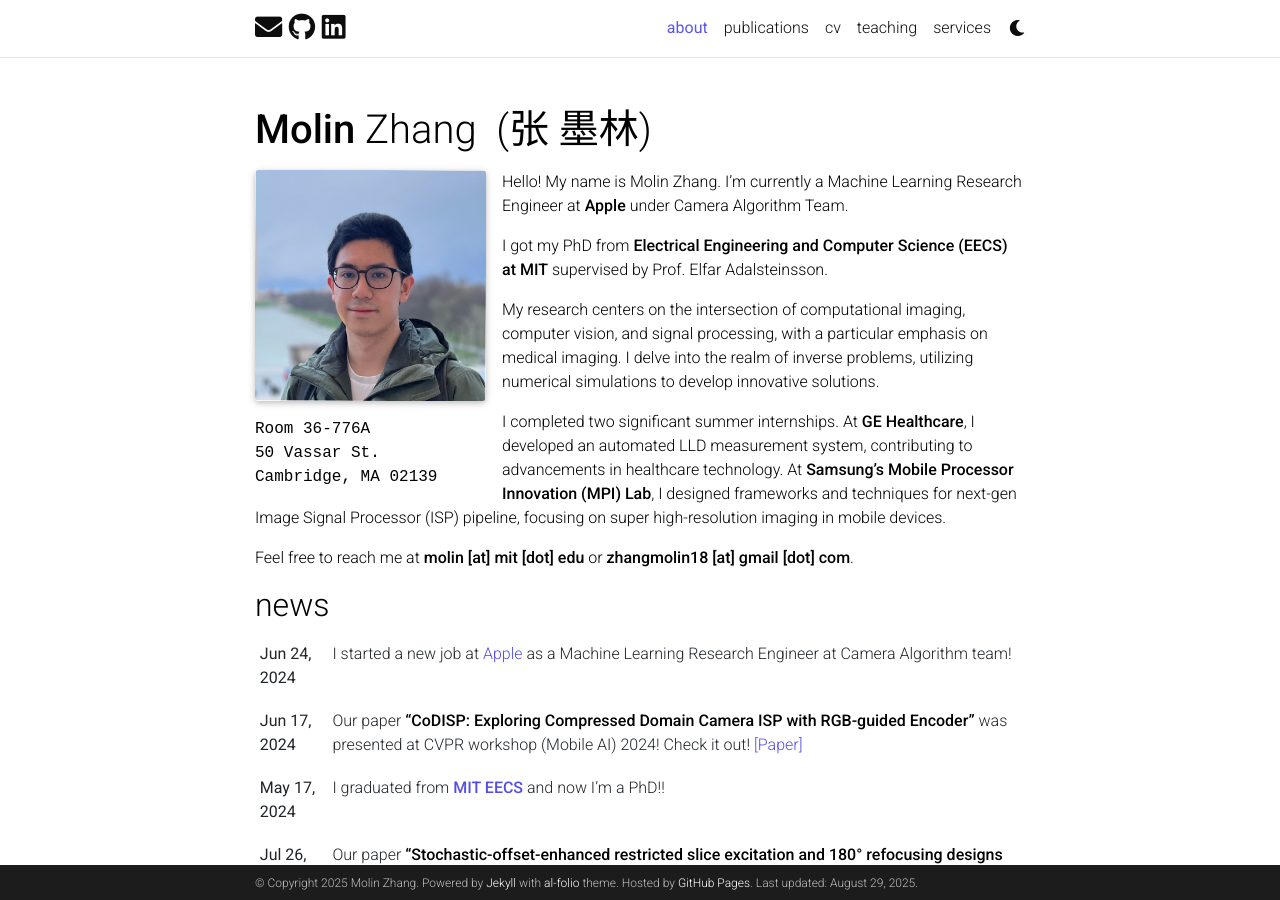
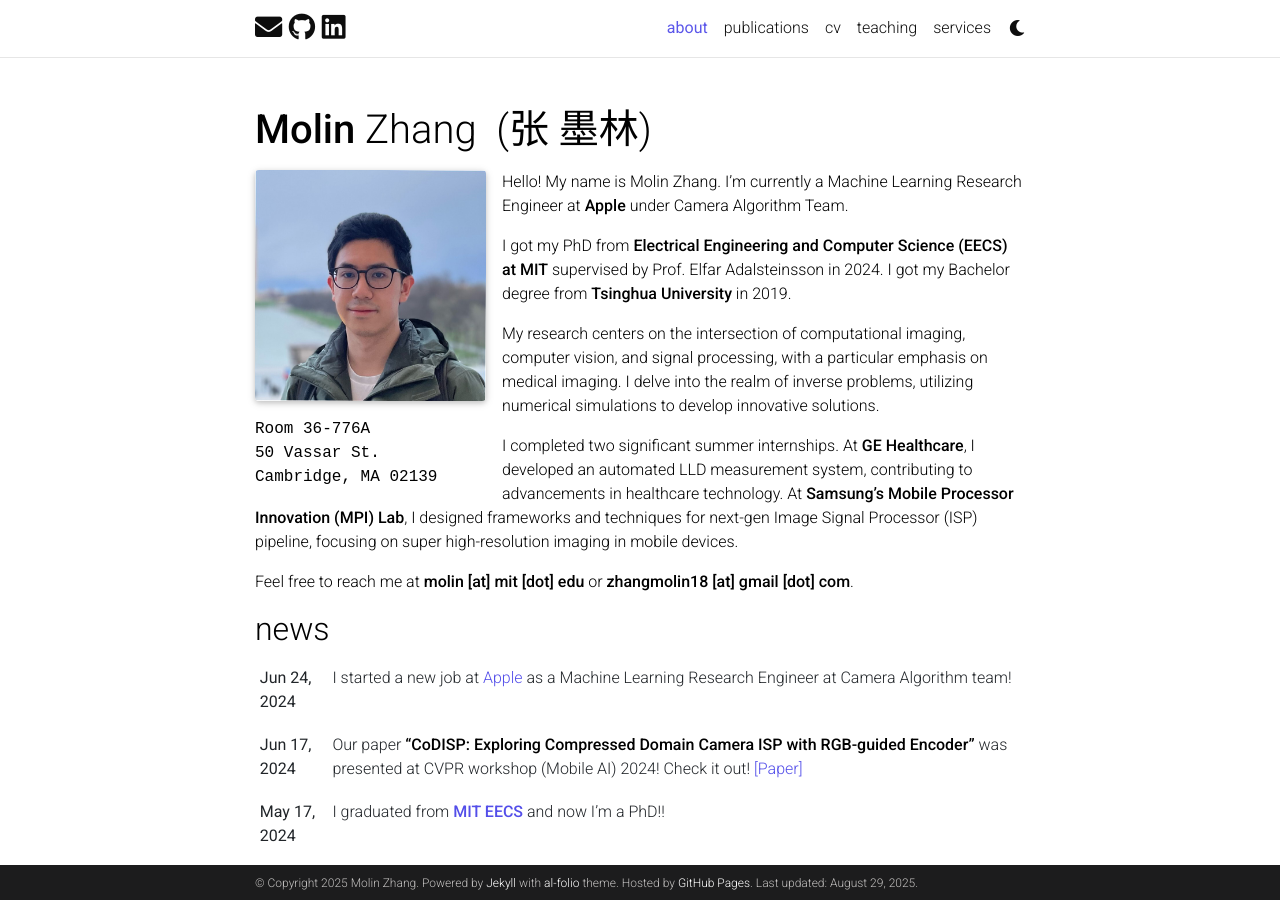
Before and after one commit to molinzhang/molinzhang.github.io, a Jekyll site: the page built from _pages/about.md, in a window 1280 px wide and 900 px high. Built offline with Jekyll 4.4.1, drawn with Linux system fonts in a browser that asks for light colours; full-size pictures stand in for the smaller copies a plugin makes; comment, search, counter and statistics services are not loaded; a style sheet for code colours, icons or effects is not loaded.

Commit message:
Update about.md

```diff
--- a/_pages/about.md
+++ b/_pages/about.md
@@ -21,7 +21,7 @@
 
 Hello! My name is Molin Zhang. I'm currently a Machine Learning Research Engineer at **Apple** under Camera Algorithm Team.
 
-I got my PhD from **Electrical Engineering and Computer Science (EECS) at MIT** supervised by Prof. Elfar Adalsteinsson.
+I got my PhD from **Electrical Engineering and Computer Science (EECS) at MIT** supervised by Prof. Elfar Adalsteinsson in 2024. I got my Bachelor degree from **Tsinghua University** in 2019.
 
 
 My research centers on the intersection of computational imaging, computer vision, and signal processing, with a particular emphasis on medical imaging. I delve into the realm of inverse problems, utilizing numerical simulations to develop innovative solutions.
```
